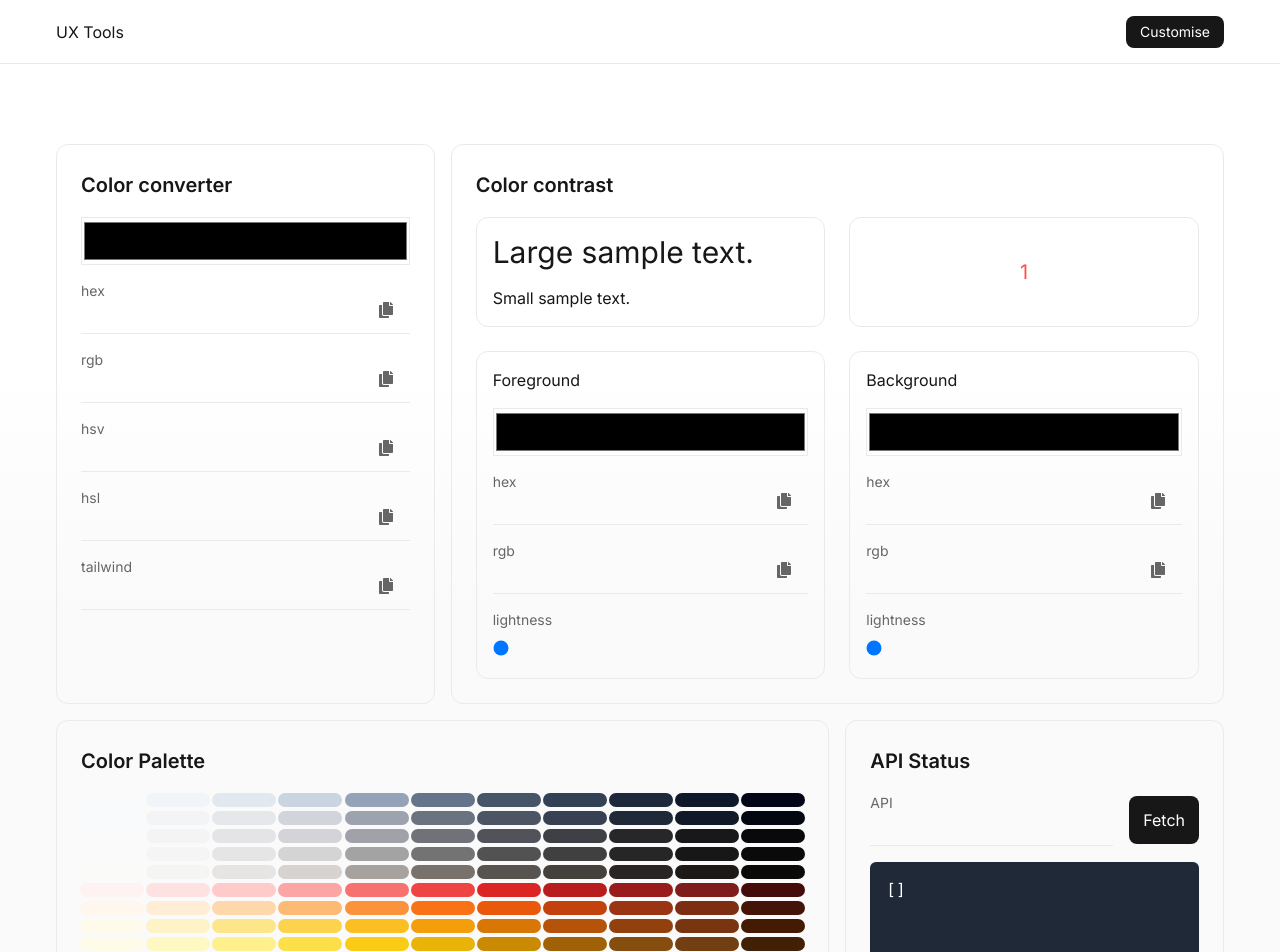
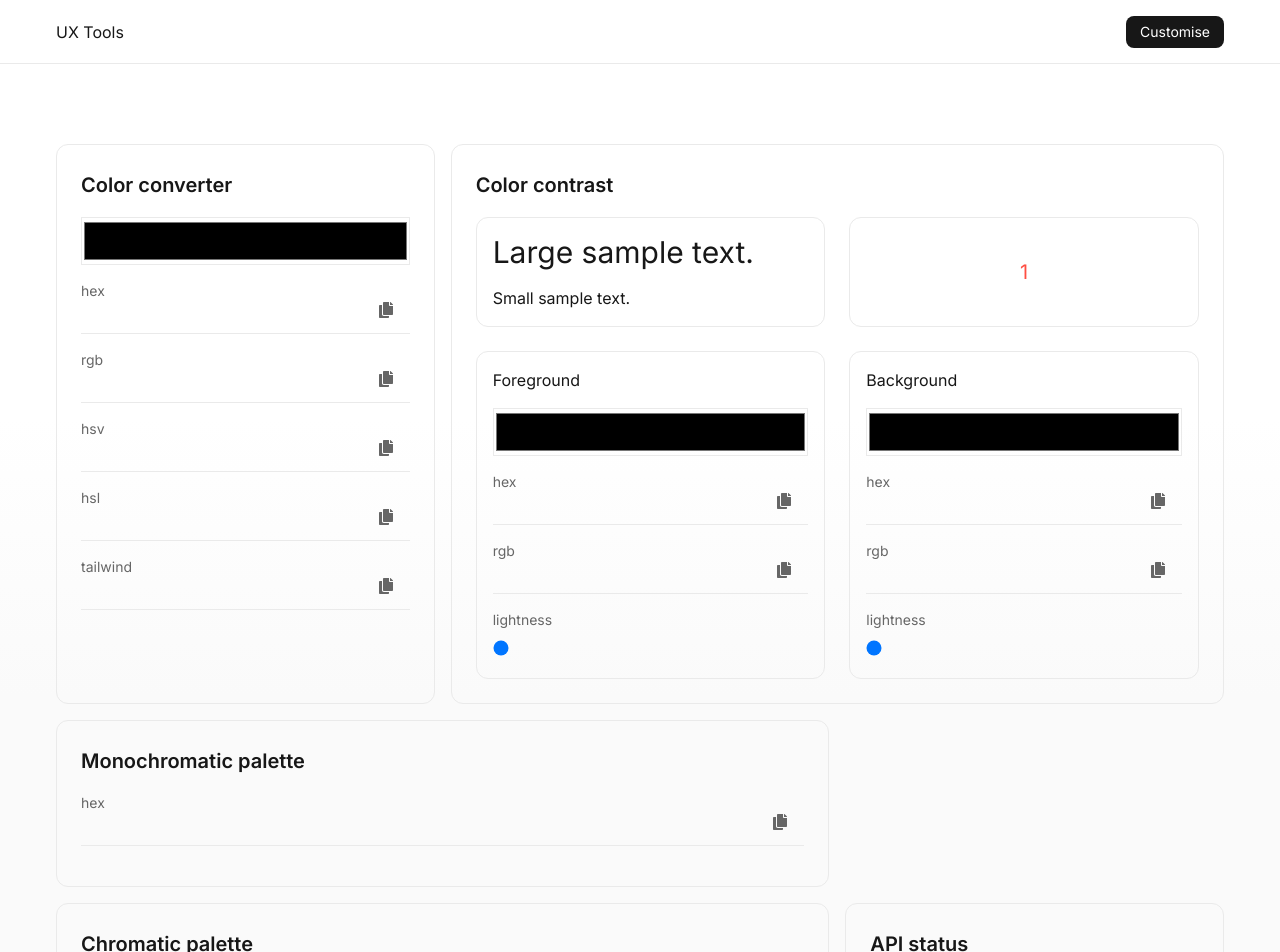
Before and after one commit to seba-sanchis/ux-tool, a Next.js app: page / in a window 1280 px wide. Shown: the top 952 px of the page. Built offline with nearby package versions, Linux system fonts and the light colour scheme.

Commit message:
monochromatic palette

```diff
--- a/app/page.tsx
+++ b/app/page.tsx
@@ -4,9 +4,10 @@ import { DndContext, DragEndEvent } from "@dnd-kit/core";
 
 import {
   ApiFetch,
+  ChromaticPalette,
   ColorContrast,
-  ColorPalette,
   ColorPicker,
+  MonochromaticPalette,
   Navbar,
   SortableItem,
 } from "@/components";
@@ -19,7 +20,7 @@ import { useState } from "react";
 import { FaTimes } from "react-icons/fa";
 
 export default function Home() {
-  const [items, setItems] = useState(["1", "2", "3", "4"]);
+  const [items, setItems] = useState(["1", "2", "3", "4", "5", "6"]);
   const [isDragDisabled, setDragDisabled] = useState(true);
 
   function draggableComponents(item: string) {
@@ -29,8 +30,12 @@ export default function Home() {
       case "2":
         return <ColorContrast />;
       case "3":
-        return <ColorPalette />;
+        return <MonochromaticPalette />;
       case "4":
+        return;
+      case "5":
+        return <ChromaticPalette />;
+      case "6":
         return <ApiFetch />;
       default:
         return null;
--- a/components/ApiFetch.tsx
+++ b/components/ApiFetch.tsx
@@ -29,7 +29,7 @@ export default function ApiFetch() {
 
   return (
     <form onSubmit={handleSubmit} className="card">
-      <h2 className="title">API Status</h2>
+      <h2 className="title">API status</h2>
 
       <div className="flex items-center gap-4">
         <div className="input-container w-4/5">
--- a/components/ColorPalette.tsx
+++ b/components/ChromaticPalette.tsx
@@ -2,13 +2,13 @@
 
 import { palette } from "@/constants";
 
-export default function ColorPalette() {
+export default function ChromaticPalette() {
   const handleCopy = (tone: string) => {
     navigator.clipboard.writeText(tone);
   };
   return (
     <div className="card">
-      <h2 className="title">Color Palette</h2>
+      <h2 className="title">Chromatic palette</h2>
 
       <div className="grid grid-cols-11 place-items-center gap-1">
         {palette.map((color) => (
--- /dev/null
+++ b/components/MonochromaticPalette.tsx
@@ -0,0 +1,71 @@
+import { useState } from "react";
+import tinycolor from "tinycolor2";
+import { InputText } from ".";
+
+export default function MonochromaticPalette() {
+  const [hex, setHex] = useState("");
+  const [palette, setPalette] = useState<{ hex: string; tone: number }[]>();
+
+  function handleHex(value: string) {
+    setHex(value);
+
+    const base = tinycolor(value);
+
+    const hsl = base.toHsl();
+
+    const hue = hsl.h;
+
+    const paletteHsl = [
+      `hsl(${hue}, 100%, 97%)`,
+      `hsl(${hue}, 100%, 95%)`,
+      `hsl(${hue}, 96%, 90%)`,
+      `hsl(${hue}, 96%, 82%)`,
+      `hsl(${hue}, 95%, 71%)`,
+      `hsl(${hue}, 89%, 60%)`,
+      `hsl(${hue}, 77%, 50%)`,
+      `hsl(${hue}, 83%, 41%)`,
+      `hsl(${hue}, 80%, 35%)`,
+      `hsl(${hue}, 75%, 30%)`,
+      `hsl(${hue}, 100%, 16%)`,
+    ];
+
+    const paletteHex = paletteHsl.map((color, index) => {
+      const hexValue = tinycolor(color).toHexString().toUpperCase();
+
+      return {
+        hex: hexValue,
+        tone: [50, 100, 200, 300, 400, 500, 600, 700, 800, 900, 950][index],
+      };
+    });
+
+    setPalette(paletteHex);
+  }
+
+  return (
+    <form className="card">
+      <h2 className="title">Monochromatic palette</h2>
+
+      <InputText id="hex" color={hex} handleColor={handleHex} />
+
+      <div className="grid grid-cols-11 gap-2">
+        {palette?.map((color) => (
+          <div
+            key={color.tone}
+            className="flex flex-col justify-end items-center w-full h-20 p-2 text-sm rounded-lg"
+            style={{
+              backgroundColor: color.hex,
+              color: `${
+                tinycolor.isReadable(color.hex, palette[9].hex)
+                  ? palette[9].hex
+                  : palette[1].hex
+              }`,
+            }}
+          >
+            <span className="font-semibold">{color.tone}</span>
+            <span>{color.hex.slice(1)}</span>
+          </div>
+        ))}
+      </div>
+    </form>
+  );
+}
--- a/components/SortableItem.tsx
+++ b/components/SortableItem.tsx
@@ -35,7 +35,7 @@ export default function SortableItem({ id, disabled, children }: Props) {
           : isDragging
           ? "cursor-grabbing z-30 border-[--accents-3] bg-[--hover-color]"
           : "jiggle cursor-grab hover:border-[--accents-3] hover:bg-[--hover-color]"
-      } ${id === "2" || id === "3" ? "col-span-2" : ""}`}
+      } ${id === "2" || id === "3" || id === "5" ? "col-span-2" : ""}`}
     >
       {children}
     </div>
--- a/components/index.ts
+++ b/components/index.ts
@@ -1,12 +1,13 @@
 export { default as ApiFetch } from "./ApiFetch";
 export { default as Background } from "./Background";
+export { default as ChromaticPalette } from "./ChromaticPalette";
 export { default as ColorContrast } from "./ColorContrast";
-export { default as ColorPalette } from "./ColorPalette";
 export { default as ColorPicker } from "./ColorPicker";
 export { default as CopyButton } from "./CopyButton";
 export { default as Foreground } from "./Foreground";
 export { default as InputColor } from "./InputColor";
 export { default as InputRange } from "./InputRange";
 export { default as InputText } from "./InputText";
+export { default as MonochromaticPalette } from "./MonochromaticPalette";
 export { default as Navbar } from "./Navbar";
 export { default as SortableItem } from "./SortableItem";
```
